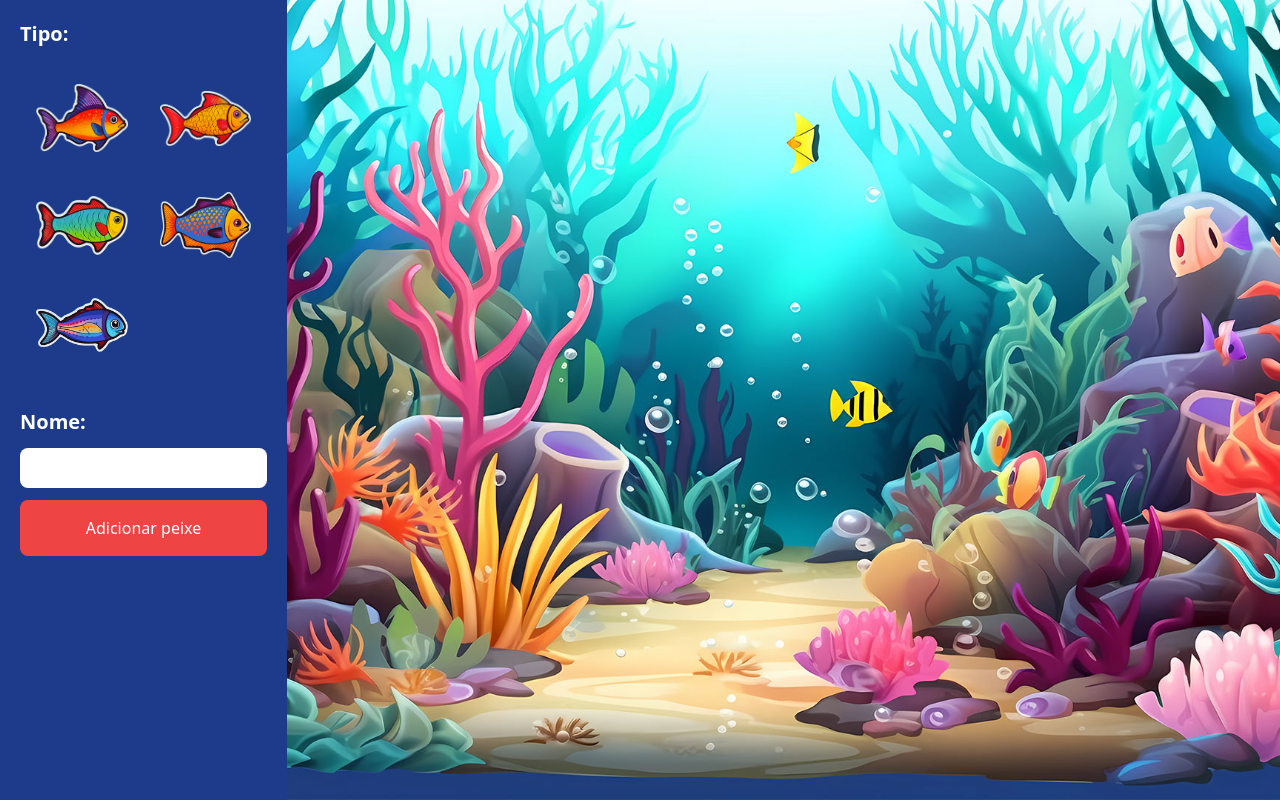
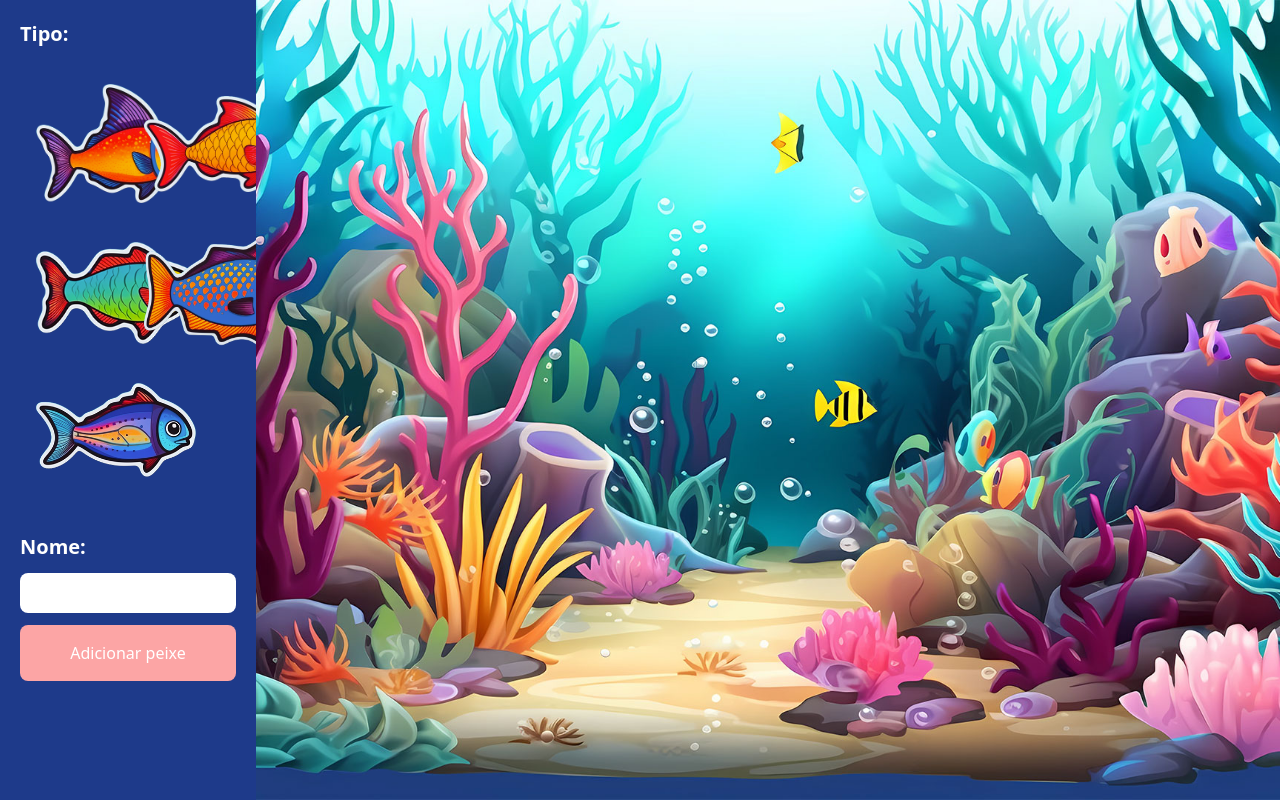
Before and after one commit to ibryans/virtual-aquarium, a Vue app: page / in a window 1280 px wide. Built offline with nearby package versions, Linux system fonts and the light colour scheme.

Commit message:
feat: Organiza os componentes

```diff
--- /dev/null
+++ b/src/components/AquariumContainer.vue
@@ -0,0 +1,21 @@
+<script lang="ts" setup>
+  import FishItem from '@/components/FishItem.vue';
+  import bg from '@/assets/images/bg.jpg'
+  import { store } from '@/store';
+</script>
+
+<template>
+    <section
+      class="w-4/5 h-screen"
+      :style="{
+        backgroundImage: `url(${bg})`,
+        backgroundPosition: 'center',
+        backgroundSize: 'cover'
+      }">
+      <FishItem
+        v-for="(fish, idx) in store.fishes"
+        :fish="fish"
+        :key="`fish-${idx}`"
+      />
+    </section>
+</template>
--- /dev/null
+++ b/src/components/FishItem.vue
@@ -0,0 +1,43 @@
+<script lang="ts" setup>
+    import Fish from '@/models/Fish';
+    import dead from '@/assets/images/dead.png'
+    import { store } from '@/store';
+
+    defineProps({
+        fish: {
+            type: Fish,
+            required: true
+        }
+    })
+</script>
+
+<template>
+    <div class="p-5 flex flex-col w-44 relative">
+
+        <!-- Me alimente -->
+        <button
+            @click="() => store.feedFish(fish)"
+            v-if="fish.hungerLevel > 75 && fish.hungerLevel < 100"
+            class="absolute top-0 right-0 rounded-full bg-white text-center p-2 hover:text-red-500 transition">
+                Comida!
+        </button>
+
+        <img :src="fish.hungerLevel < 100 ? fish.image : dead"/>
+
+        <span class="rounded bg-black opacity-70 text-white text-center p-2">
+          {{ fish.name }}
+        </span>
+
+        <!-- Barra de fome -->
+        <div class="relative w-full h-1 bg-black">
+            <div
+                :style="{ width: `${fish.hungerLevel}%` }"
+                class="absolute h-full"
+                :class="fish.hungerLevel < 25
+                    ? 'bg-green-500' : fish.hungerLevel < 50
+                    ? 'bg-yellow-500' : fish.hungerLevel < 75
+                    ? 'bg-orange-500' : 'bg-red-500' ">
+            </div>
+        </div>
+    </div>
+</template>
--- a/src/components/SideBar.vue
+++ b/src/components/SideBar.vue
@@ -40,11 +40,13 @@
 </script>
 
 <template>
-    <aside class="w-1/4 max-w-96 h-screen bg-blue-900 p-5 flex flex-col">
+    <aside class="w-1/5 h-screen bg-blue-900 p-5 flex flex-col">
         <p class="text-xl text-white font-bold">
             Tipo:
         </p>
-        <div id="choose-fish" class="grid grid-cols-2 gap-y-2 justify-items-start mt-5">
+
+        <!-- Tipos de peixe -->
+        <div id="choose-fish" class="grid grid-cols-2 justify-items-start mt-5">
             <button
                 v-for="(type, idx) in types"
                 :key="idx"
@@ -53,12 +55,14 @@
             >
                 <img
                     :src="type.image"
-                    class="p-2 rounded-lg"
+                    class="p-2 rounded-lg max-w-44"
                     :class="{ 'ring-2 ring-blue-300': selected?.type === type.type }"
                 />
             </button>
         </div>
-        <form action="" class="flex flex-col gap-3">
+
+        <!-- Nome do peixe -->
+        <form class="flex flex-col gap-3">
             <p class="text-xl text-white font-bold mt-10">
                 Nome:
             </p>
@@ -66,12 +70,12 @@
                 type="text"
                 v-model="selectedName"
                 class="w-100 p-2 rounded-lg"
-            >
+            />
             <button
-                :disabled="!selected"
+                :disabled="!selected || selectedName == ''"
                 @click.prevent="addFish"
-                class="w-100 bg-red-500 text-white rounded-lg p-4 hover:bg-red-700 transition">
-                Adicionar peixe
+                class="w-100 bg-red-500 text-white rounded-lg p-4 disabled:bg-red-300 hover:bg-red-700 transition">
+                    Adicionar peixe
             </button>
         </form>
     </aside>
--- a/src/views/HomeView.vue
+++ b/src/views/HomeView.vue
@@ -1,51 +1,11 @@
 <script setup lang="ts">
-import SideBar from '@/components/SideBar.vue';
-import bg from '@/assets/images/bg.jpg'
-import { store } from '@/store';
-import dead from '@/assets/images/dead.png'
+  import SideBar from '@/components/SideBar.vue';
+  import AquariumContainer from '@/components/AquariumContainer.vue';
 </script>
 
 <template>
-  <main class="w-screen h-screen flex flex-row">
+  <main class="flex flex-row">
     <SideBar/>
-    <section
-      class="w-screen h-screen relative"
-      :style="{
-        backgroundImage: `url(${bg})`,
-        backgroundPosition: 'center',
-        backgroundSize: 'cover'
-      }">
-
-      <div class="p-5 flex flex-col gap-2 w-44 fish relative" v-for="(fish,idx) in store.fishes" :key="idx">
-        <button
-          @click="() => store.feedFish(fish)"
-          v-if="fish.hungerLevel > 75 && fish.hungerLevel < 100"
-          class="absolute top-0 right-0 rounded-full bg-white text-center p-2 hover:text-red-500 transition">
-            Comida!
-        </button>
-        <img :src="fish.hungerLevel < 100 ? fish.image : dead"/>
-        <span class="rounded bg-black opacity-70 text-white text-center p-2">
-          {{ fish.name }} -
-          {{ fish.hungerLevel }}%
-        </span>
-        <div class="relative w-full h-1 bg-black rounded">
-          <div
-            :style="{ width: `${fish.hungerLevel}%` }"
-            class="absolute h-full"
-            :class="fish.hungerLevel < 25
-              ? 'bg-green-500' : fish.hungerLevel < 50
-              ? 'bg-yellow-500' : fish.hungerLevel < 75
-              ? 'bg-orange-500' : 'bg-red-500'
-            "
-          >
-          </div>
-        </div>
-      </div>
-
-    </section>
+    <AquariumContainer/>
   </main>
 </template>
-
-<style lang="css" scoped>
-  /* TODO: fazer a animação de nadar */
-</style>
```
